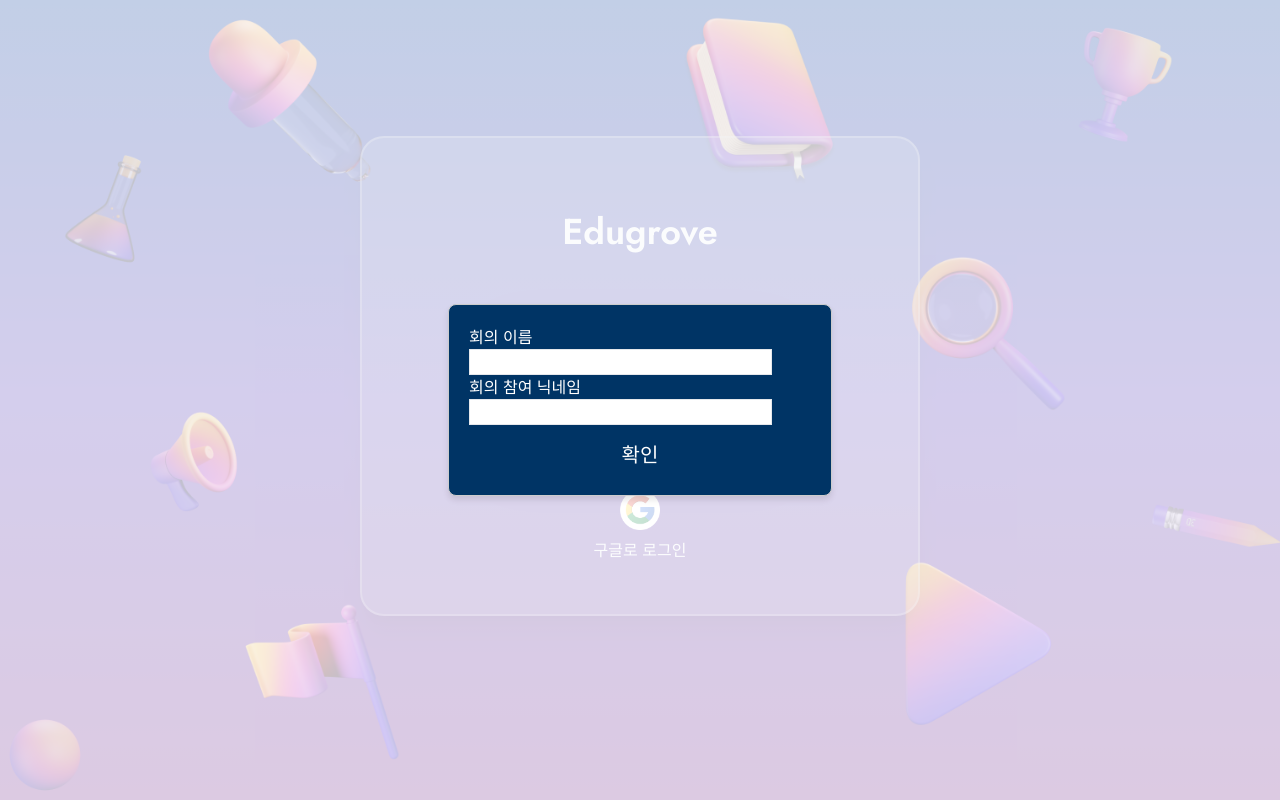
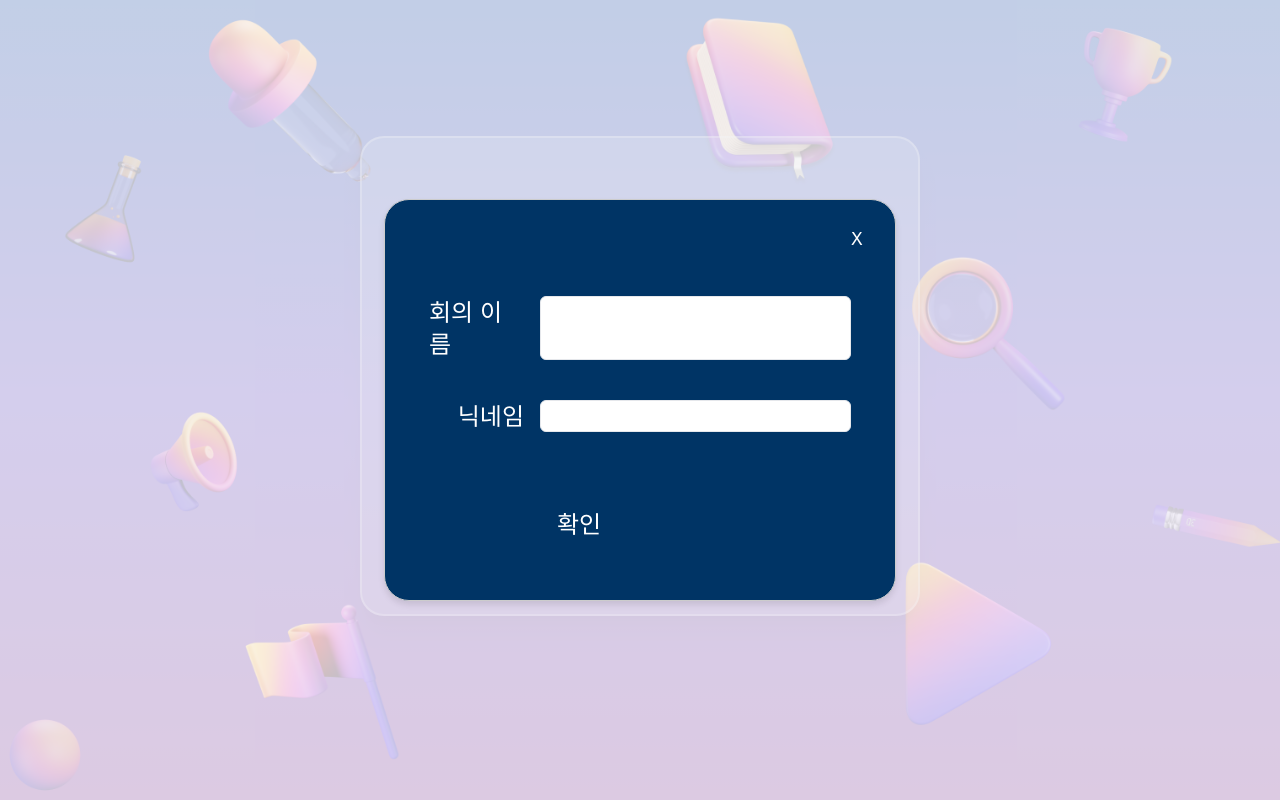
Before and after one commit to 410am/edugrove, a React (Vite) app in the folder frontend/: page / in a window 1280 px wide. Both pictures are taken after a click on the button "회의 참여". Built offline with nearby package versions, Linux system fonts and the light colour scheme; no server answers.

Commit message:
Entrance Page 완료

```diff
--- a/frontend/src/App.tsx
+++ b/frontend/src/App.tsx
@@ -22,10 +22,15 @@ const App = () => {
     <UserProvider>
       <BrowserRouter>
         <Routes>
-          <Route index element={<EntrancePage />} />
           <Route path="/" element={<Layout />}>
+            <Route index element={<EntrancePage />} />
             {/* 추후 meet 대신 room_34234 이런식으로 바뀌어야함 */}
-            {/* <Route path="/meet" element={<VideoChatPage />} /> */}
+            <Route
+              path="/meet"
+              element={
+                <VideoChatPage RN={null} nickname={null} socket={undefined} />
+              }
+            />
           </Route>
         </Routes>
       </BrowserRouter>
--- a/frontend/src/NavBar.tsx
+++ b/frontend/src/NavBar.tsx
@@ -1,9 +1,39 @@
 import SignIn from "./pages/components/SignIn";
+import handleLogin from "../src/pages/components/handleLogin";
+import { HandleLoginReturnType } from "./Types";
+import { useEffect, useState } from "react";
 
 const NavBar = () => {
+  const { user }: HandleLoginReturnType = handleLogin();
+
+  const [bgNavbar, setbgNavbar] = useState(false);
+
+  const handleScroll = () => {
+    if (window.scrollY > 50) {
+      setbgNavbar(true);
+    } else {
+      setbgNavbar(false);
+    }
+  };
+
+  useEffect(() => {
+    window.addEventListener("scroll", handleScroll);
+    return () => {
+      window.removeEventListener("scroll", handleScroll);
+    };
+  }, []);
+
   return (
-    <div className="fixed w-full h-[70px] flex space-between justify-end px-3 bg-cyan-800">
-      <SignIn />
+    <div>
+      {user ? (
+        <div
+          className={`fixed w-full h-[70px] flex space-between justify-end bg-opacity-55 px-3 ${
+            bgNavbar ? "bg-gray-400" : null
+          }`}
+        >
+          <SignIn />
+        </div>
+      ) : null}
     </div>
   );
 };
--- a/frontend/src/pages/EntrancePage/MakeRoom.tsx
+++ b/frontend/src/pages/EntrancePage/MakeRoom.tsx
@@ -38,6 +38,7 @@ const MakeRoom = () => {
   const closeModal = () => {
     setLoginModalOpen(false);
     setRNModalOpen(false);
+    setRN("");
   };
 
   const handleMakeRoom = (
@@ -74,12 +75,11 @@ const MakeRoom = () => {
       bottom: "auto",
       marginRight: "-50%",
       transform: "translate(-50%, -50%)",
-      width: "30%",
-      height: "24%",
+      width: "40%",
       backgroundColor: "#003465",
       border: "1px solid #ccc",
       color: "white",
-      borderRadius: "8px",
+      borderRadius: "25px",
       padding: "20px",
       boxShadow: "0 4px 6px rgba(0, 0, 0, 0.1)",
       overflow: "hidden",
@@ -92,6 +92,11 @@ const MakeRoom = () => {
   socket?.on("RN", (RN: string) => {
     setRN(RN);
   });
+
+  const handleTitle = (value: string) => {
+    setRNModalOpen(true);
+    return <div>{`${value}`}</div>;
+  };
 
   // 회의 이름 set
   const handleRNSubmit = (e: ChangeEvent<HTMLInputElement>) => {
@@ -108,7 +113,7 @@ const MakeRoom = () => {
       <div className="pt-24 pb-36 grid justify-items-center min-h-screen">
         {signinCardIsOpen ? (
           <div className="signin_card flex w-[35rem] h-[30rem] mx-0 my-auto rounded-3xl border-solid border-separate border-2 border-gray-300 border-opacity-30 shadow-xl justify-center items-center bg-slate-300 bg-opacity-20">
-            <div className="py-5 grid grid-rows-3 items-center text-center">
+            <div className="py-5 grid items-end text-center h-full w-full">
               <h2
                 className="text-slate-100 text-4xl font-semibold"
                 style={{ fontFamily: "Jost, sans-serif" }}
@@ -117,7 +122,7 @@ const MakeRoom = () => {
               </h2>
               <div>
                 <input
-                  className="w-[18rem] mb-6 p-4 rounded-xl bg-fuchsia-800 text-xl text-slate-100 shadow-2xl cursor-pointer hover:bg-slate-100 hover:text-fuchsia-800 hover:font-semibold"
+                  className="w-[18rem] mb-8 p-4 rounded-xl bg-fuchsia-800 text-xl text-slate-100 shadow-2xl cursor-pointer hover:bg-slate-100 hover:text-fuchsia-800 hover:font-semibold"
                   type="button"
                   value="회의 참여"
                   onClick={() => setRNModalOpen(true)}
@@ -134,49 +139,67 @@ const MakeRoom = () => {
                   }
                 />
               </div>
-              {!user ? (
-                <button onClick={() => handleAuth(undefined)}>
-                  <div className="grid grid-rows-2 justify-center justify-items-center pt-5">
+              {
+                !user ? (
+                  <button
+                    onClick={() => handleAuth(undefined)}
+                    className="mb-2"
+                  >
+                    <div className="grid grid-rows-2 justify-center justify-items-center">
                       <img
                         src="../public/IMG/google_logo.png"
                         alt="구글로 로그인"
-                      className="w-10"
+                        className="w-8"
                       />
-                    <p className="text-slate-100 pt-2">구글로 로그인</p>
+                      <p className="text-slate-100 pt-2 text-sm">
+                        구글로 로그인
+                      </p>
                     </div>
                   </button>
                 ) : (
-                <button onClick={handleLogout}>
-                  <p className="text-slate-100 hover:underline">로그아웃</p>
-                </button>
-              )}
+                  <div></div>
+                )
+                // <button onClick={handleLogout}>
+                //   <p className="text-slate-100 hover:underline">로그아웃</p>
+                // </button>
+              }
               {/* 로그인 모달 */}
               <Modal
                 isOpen={loginModalOpen}
                 onRequestClose={closeModal}
                 style={modalStyles}
               >
-                <div ref={modalRef} onClick={handleOverlayClick}>
-                  <h2 className="text-center text-lg font-semibold mt-2">
+                <div
+                  className="flex justify-end px-3 text-2xl"
+                  onClick={closeModal}
+                >
+                  x
+                </div>
+                <div
+                  ref={modalRef}
+                  onClick={handleOverlayClick}
+                  className="p-8"
+                >
+                  <h2 className="text-center text-lg font-semibold">
                     로그인 후 이용 가능합니다.
                   </h2>
-                  <p className="text-center text-sm  mt-2">
+                  <p className="text-center text-sm  mt-2 pb-8">
                     로그인 하시겠습니까?
                   </p>
-                  <div className="flex justify-center mt-10">
+                  <div className="flex justify-center mt-8 mb-4">
                     <button
                       onClick={() => {
                         setLoginModalOpen(false);
                         handleAuth(setRNModalOpen);
                       }}
-                      className="bg-green-600 text-slate-50 rounded-sm mx-4 p-2 h-9 w-1/3"
+                      className="bg-blue-400  bg-opacity-25 hover:bg-green-600 text-slate-50 rounded-lg mx-4 p-2 h-9 w-20 mr-18"
                     >
                       네
                     </button>
 
                     <button
                       onClick={closeModal}
-                      className="bg-red-600 text-slate-50 rounded-sm mx-4 p-2 h-9 w-1/3"
+                      className="bg-blue-400 bg-opacity-25 hover:bg-gray-600 text-slate-50 rounded-lg mx-4 p-2 h-9 w-20"
                     >
                       아니요
                     </button>
@@ -189,33 +212,51 @@ const MakeRoom = () => {
                 onRequestClose={closeModal}
                 style={modalStyles}
               >
+                <div
+                  className="flex justify-end px-3 text-2xl"
+                  onClick={closeModal}
+                >
+                  x
+                </div>
+                {/* <div className="text-2xl flex justify-center p-2 pt-4">
+                  회의 참가
+                </div> */}
                 <form
                   onSubmit={(e) => {
                     // send 누른 뒤 랜더링 방지
                     e.preventDefault();
                   }}
+                  className="p-6 grid place-content-center"
                 >
-                  <div>회의 이름</div>
+                  <div className="mb-10">
+                    <div className="py-5 flex justify-end">
+                      <div className="pr-4 text-2xl">회의 이름</div>
                       <input
-                    className="border border-1"
+                        className="border border-1 rounded-md pl-2 text-gray-900"
                         type="text"
                         defaultValue={RN}
                         onChange={(e) => {
                           handleRNSubmit(e);
                         }}
                       />
-                  <div>회의 참여 닉네임</div>
+                    </div>
+
+                    <div className="py-5 flex justify-end">
+                      <div className="pr-4 text-2xl">닉네임</div>
                       <input
-                    className="border border-1"
+                        className="border border-1 rounded-md pl-2 text-gray-900"
                         type="text"
+                        placeholder={nickname}
                         defaultValue={nickname}
                         onChange={(e) => {
                           handleNicknameSubmit(e);
                         }}
                       />
+                    </div>
+                  </div>
                   <button
                     type="button"
-                    className=" w-full mb-3 p-4 border-gray-300 outline-none rounded box-border border-none text-xl cursor-pointer"
+                    className="p-4 w-fit translate-x-28 hover:bg-blue-400 hover:bg-opacity-25 border-solid rounded-xl text-2xl cursor-pointer"
                     id="submit"
                     onClick={(e) => handleMakeRoom(e)}
                   >
--- a/frontend/src/pages/VideoChatPage/index.tsx
+++ b/frontend/src/pages/VideoChatPage/index.tsx
@@ -1,4 +1,3 @@
-import React, { useEffect, useRef, useState } from "react";
 import VideoCall from "./videoCall";
 import { HandleEnterRoomType } from "../../Types";
 
--- a/frontend/src/pages/components/SignIn.tsx
+++ b/frontend/src/pages/components/SignIn.tsx
@@ -33,11 +33,20 @@ const SignIn = () => {
     <div className="flex items-center justify-center">
       {/* 유저 프로필 사진 */}
       {user?.photoURL && (
-        <img
-          className="h-12 rounded-full p-1"
-          src={user.photoURL}
-          alt="user photo"
-        />
+        <div className="group">
+          <img
+            className="h-14 rounded-full p-2 mr-3"
+            src={user.photoURL}
+            alt="user photo"
+          />
+          <input
+            className="hidden group-hover:block absolute p-1 -translate-x-2 hover:bg-slate-100 hover:text-slate-950 text-slate-50 hover:border-transparent cursor-pointer border border-solid border-slate-300 rounded"
+            type="button"
+            value="로그아웃"
+            // handleAuth에 undefined라도 넣어야하는거 해결해야할듯
+            onClick={handleLogout}
+          />
+        </div>
       )}
       {/* 로그인, 로그아웃 */}
       {!user ? (
@@ -48,14 +57,13 @@ const SignIn = () => {
           // handleAuth에 undefined라도 넣어야하는거 해결해야할듯
           onClick={() => handleAuth(undefined)}
         />
-      ) : (
-        <input
-          className="h-2/3 hover:bg-slate-100 hover:text-slate-950 text-slate-50 bg-slate-700 hover:border-transparent cursor-pointer tracking-widest p-2 uppercase border border-solid border-slate-300 rounded"
-          type="button"
-          value="로그아웃"
-          onClick={handleLogout}
-        />
-      )}
+      ) : // <input
+      //   className="h-2/3 hover:bg-slate-100 hover:text-slate-950 text-slate-50 bg-slate-700 hover:border-transparent cursor-pointer tracking-widest p-2 uppercase border border-solid border-slate-300 rounded"
+      //   type="button"
+      //   value="로그아웃"
+      //   onClick={handleLogout}
+      // />
+      null}
     </div>
   );
 };
```
Lines whose indentation alone changed are shown as unchanged.
